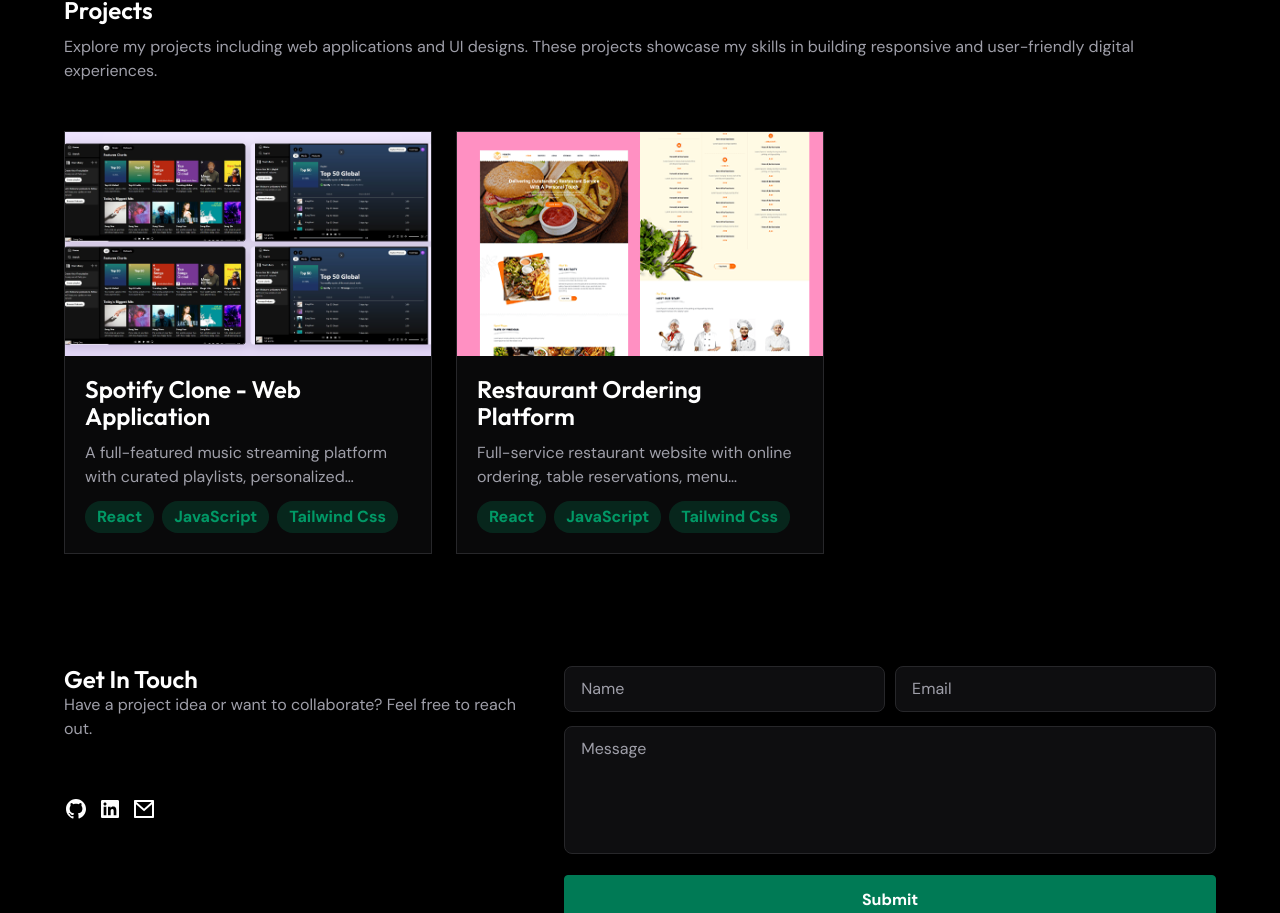
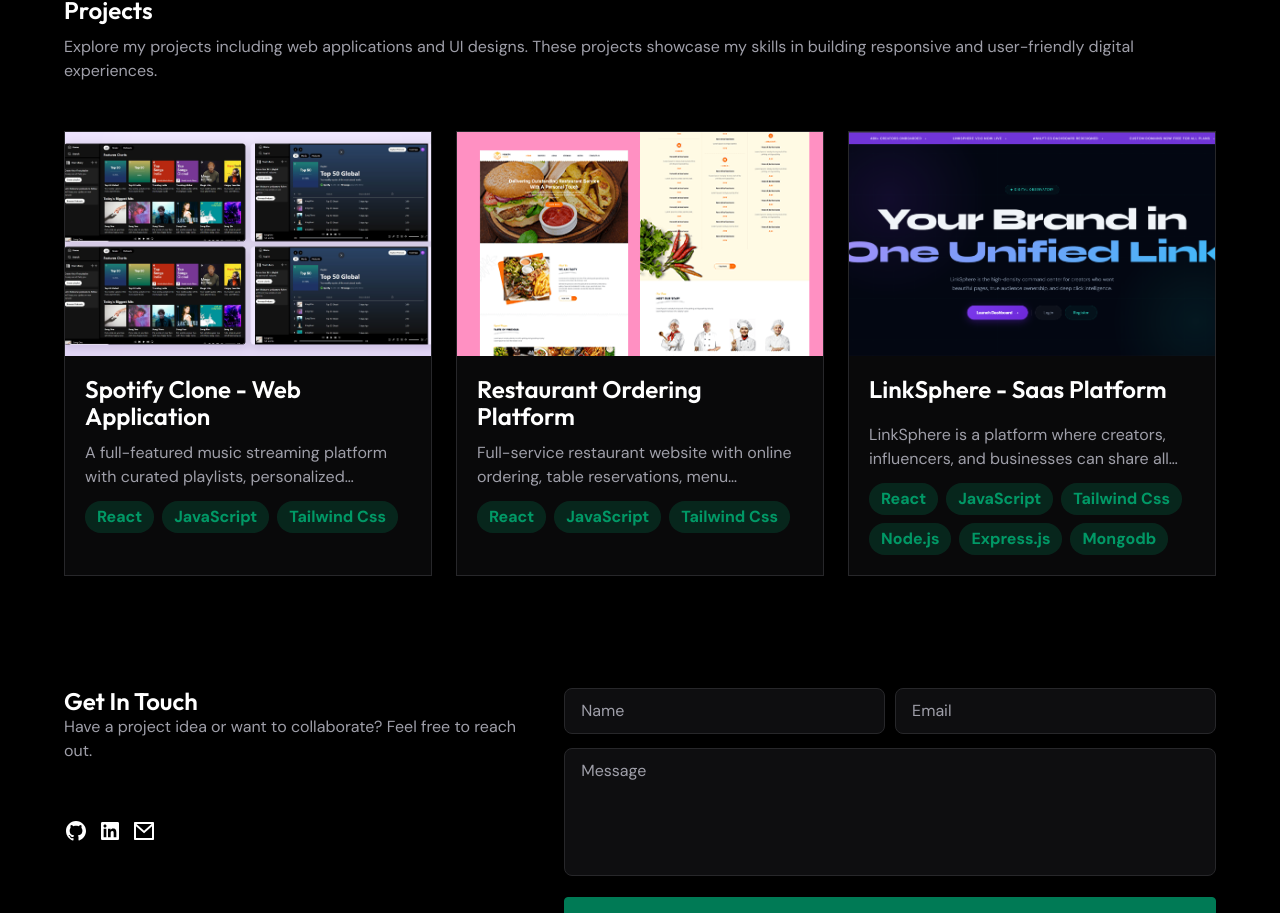
Before and after one commit to boominathan07/portfolio, a React (Vite) app: page / in a window 1280 px wide. Shown: the part 1576-2489 px from the top of the page. Built offline with nearby package versions, Linux system fonts and the light colour scheme.

Commit message:
Updated my new project

```diff
--- a/package.json
+++ b/package.json
@@ -19,7 +19,7 @@
   },
   "devDependencies": {
     "@eslint/js": "^9.39.1",
-    "@types/react": "^19.2.7",
+    "@types/react": "^19.2.14",
     "@types/react-dom": "^19.2.3",
     "@vitejs/plugin-react": "^5.1.1",
     "eslint": "^9.39.1",
--- a/src/constant/data.js
+++ b/src/constant/data.js
@@ -205,6 +205,15 @@
     git: "#",
     live:"#"
   },
+   {
+    id: 3,
+    img: "/images/LinkshperePic.png",
+    title: "LinkSphere - Saas Platform",
+    text: "LinkSphere is a platform where creators, influencers, and businesses can share all their links in one page, along with analytics to track performance and audience insights to understand their followers.",
+    tags: ["React", "JavaScript", "Tailwind Css","Node.js","Express.js","Mongodb"],
+    git: "https://github.com/boominathan07/-LinkSphere.git",
+    live:"https://linksphere-alpha.vercel.app/"
+  },
 ];
 
 export const testimonialsItems = [
```
Also changed, not shown: public/images/LinkshperePic.png (added), 1 other file (tests, documents, lock files or other folders).
